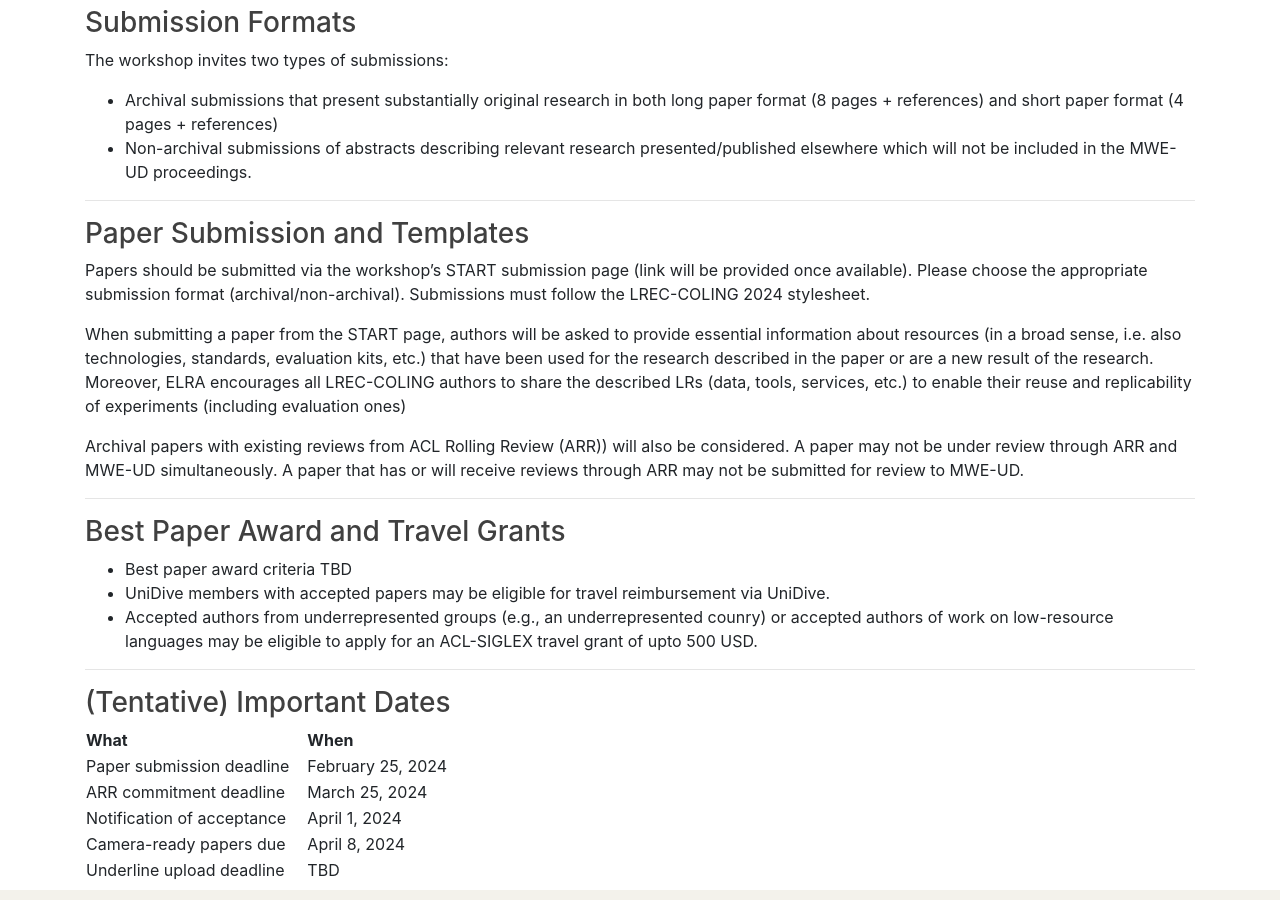
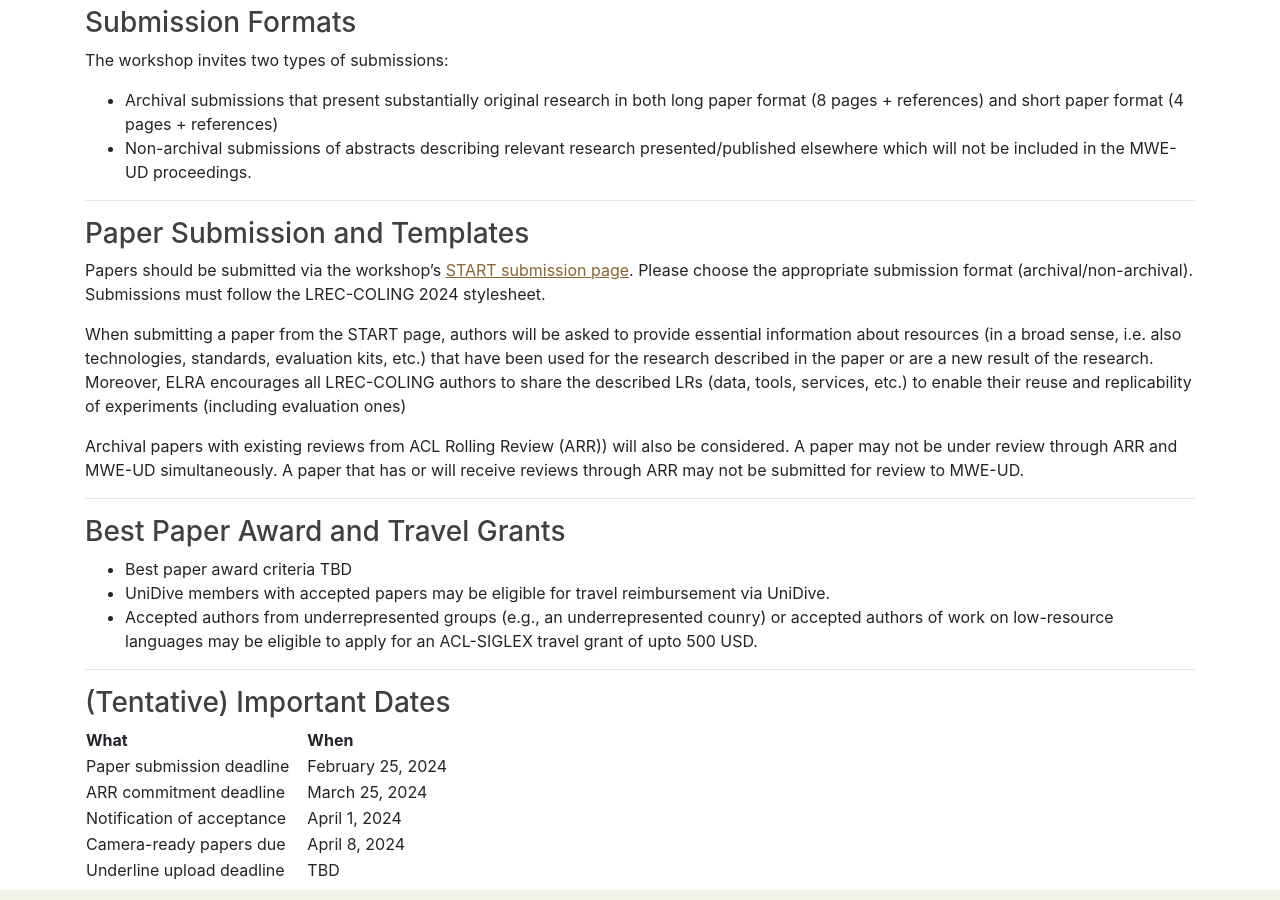
Before and after one commit to multiword/multiword.github.io, a Jekyll site: the page built from mweud2024/index.md, in a window 1280 px wide and 900 px high, scrolled down 1960 px. Built offline with Jekyll 4.4.1, drawn with Linux system fonts in a browser that asks for light colours; comment, search, counter and statistics services are not loaded.

Commit message:
Add paper submission link

```diff
--- a/mweud2024/index.md
+++ b/mweud2024/index.md
@@ -106,7 +106,7 @@ The workshop invites  two types of submissions:
 
 ### <a name="instructions">Paper Submission and Templates</a>
 
-Papers should be submitted via the workshop’s START submission page (link will be provided once available). Please choose the appropriate submission format (archival/non-archival). Submissions must follow the LREC-COLING 2024 stylesheet.
+Papers should be submitted via the workshop’s [START submission page](https://softconf.com/lrec-coling2024/mwe-ud2024/). Please choose the appropriate submission format (archival/non-archival). Submissions must follow the LREC-COLING 2024 stylesheet.
 
 When submitting a paper from the START page, authors will be asked to provide essential information about resources (in a broad sense, i.e. also technologies, standards, evaluation kits, etc.) that have been used for the research described in the paper or are a new result of the research. Moreover, ELRA encourages all LREC-COLING authors to share the described LRs (data, tools, services, etc.) to enable their reuse and replicability of experiments (including evaluation ones)
 
```
